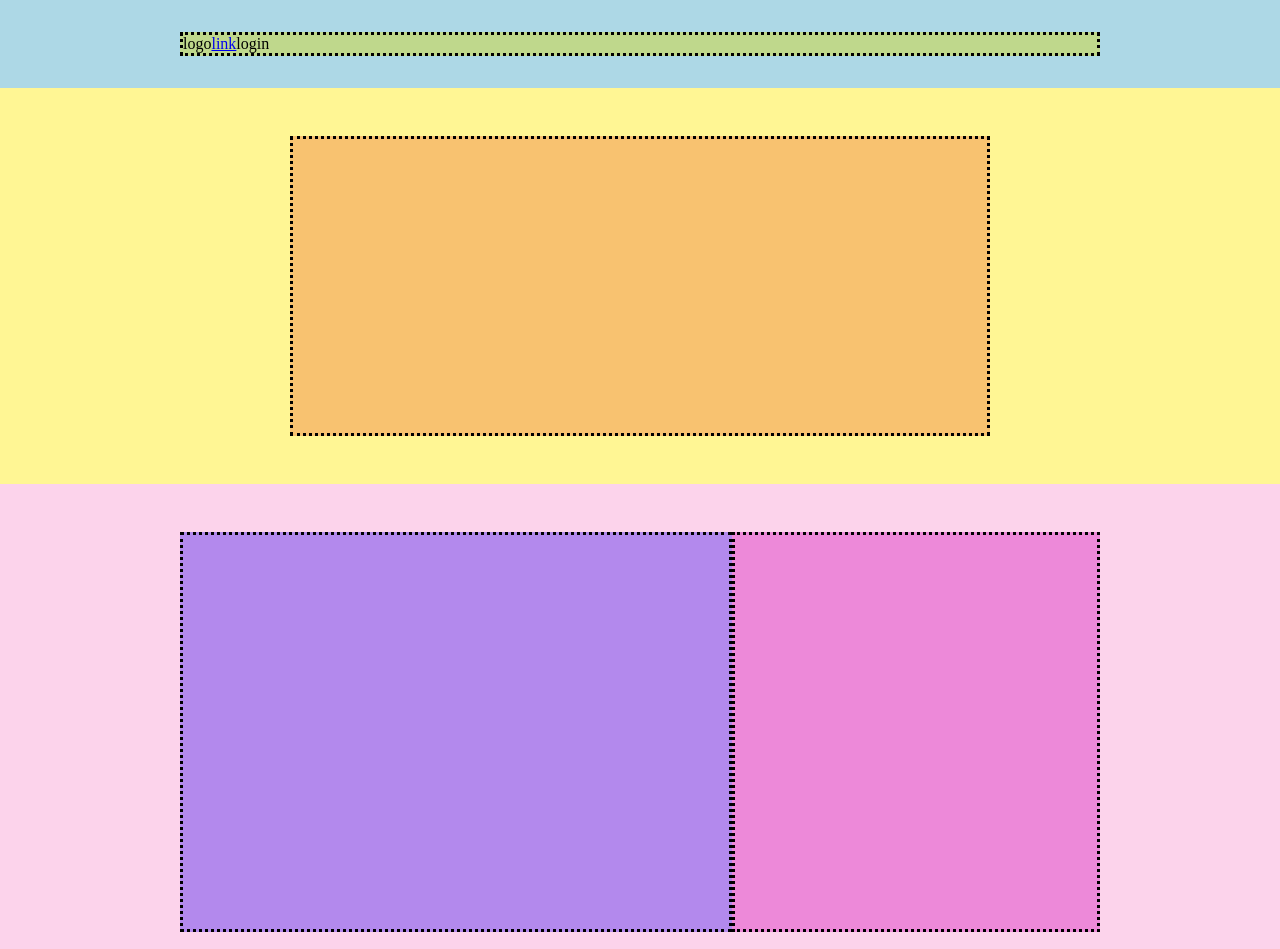
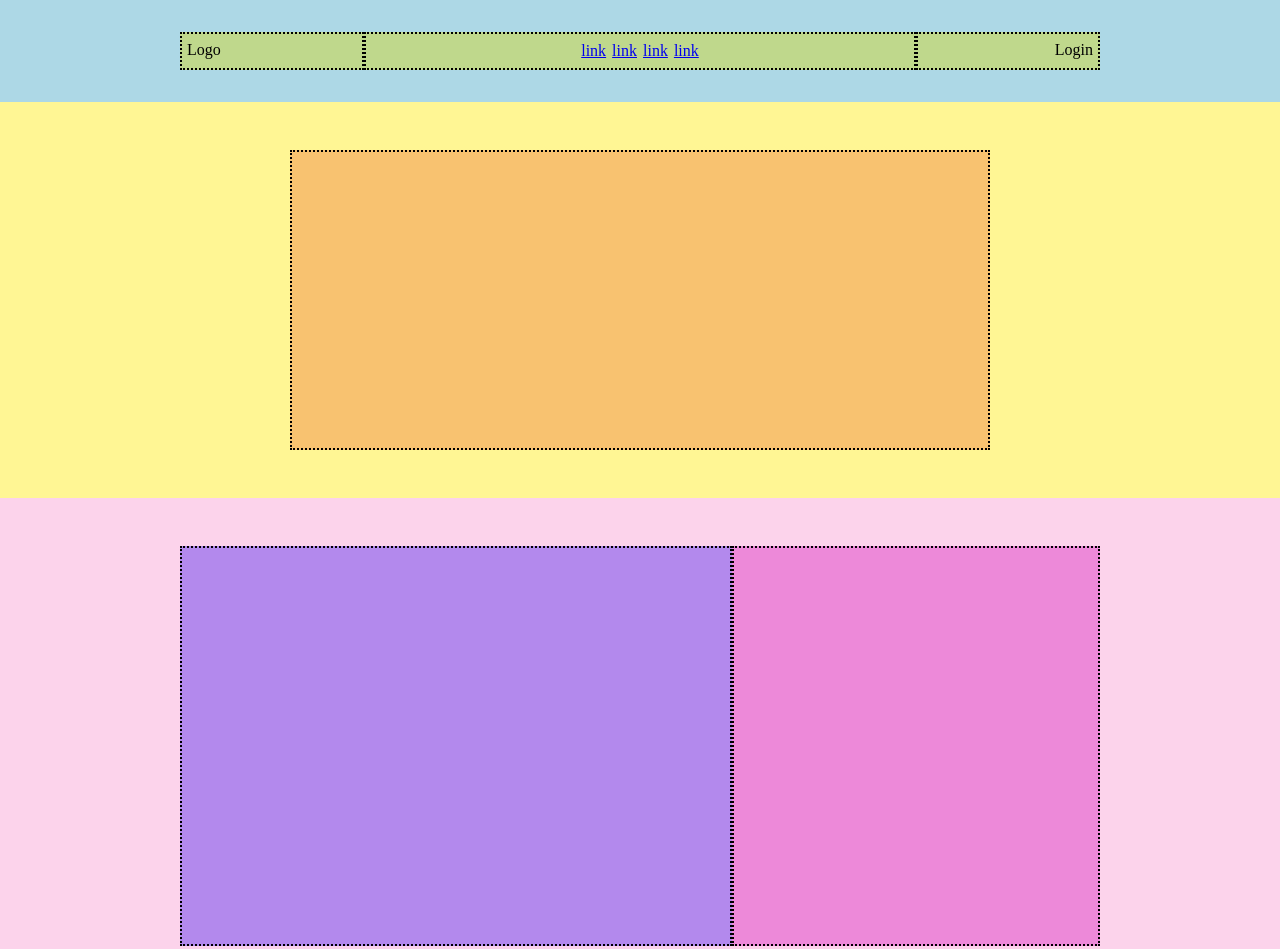
Before and after one commit to HelgaToshkollari/htmlcss-struttura-discord, a plain HTML site: page index.html in a window 1280 px wide. Shown: the top 949 px of the page. Drawn offline with Linux system fonts and the light colour scheme.

Commit message:
adds changes

```diff
--- a/css/style.css
+++ b/css/style.css
@@ -3,33 +3,46 @@
     margin: 0;
     padding: 0;
 }
+
+.row{
+    display: flex;
+}
+
+.container {
+    width: 920px;
+    margin: 0 auto;
+}
+
 header{
     background-color: lightblue;
     padding: 2rem;
 
 }
-.menu ul {
-    list-style: none;
-    text-align: center;
+header .row > div{
+    background-color: rgb(191, 216, 140);
+    border: 2px  dotted black;
+    flex-basis: 20%;
+    line-height: 2rem;
+    padding: 0 5px;
+}
+.row .links-container{
+    flex-grow: 1;
+    flex-basis: 60%;
     display: flex;
-
+    align-items: center;
+    justify-content: center;
 }
 
-.container {
-    width: 920px;
-    margin: 0 auto;
-    display: flex;
+.links-container ul li{
+    display: inline-block;
+    line-height: 2rem;
+    text-align: center;
+    padding: 1px;
+}
+.login-container{
+    text-align: right;
+}
 
-
-}
-.container.menu {
-    background-color: rgb(191, 216, 140);
-    margin: auto;
-    border: 3px dotted black;
-
-
-
-}
 .intro{
     background-color: rgb(255, 246, 148);
     padding: 3rem;
@@ -38,7 +51,7 @@ header{
     width: 700px;
     height: 300px;
     background-color: rgb(248, 194, 112);
-    border: 3px dotted black;
+    border: 2px dotted black;
     display: flex;
     justify-content: center;
     align-items: center;
@@ -57,7 +70,7 @@ main section{
     width: 60%;
     height: 400px;
     display: flex;
-    border: 3px dotted black;
+    border: 2px dotted black;
 
 }
 .container .col2{
@@ -65,37 +78,37 @@ main section{
     display: flex;
     width: 40%;
     height: 400px;
-    border: 3px dotted black;
+    border: 2px dotted black;
 }
 .container .col3{
     background-color: rgb(149, 237, 137);
     display: flex;
     width: 100%;
     height: 600px;
-    border: 3px dotted black;
+    border: 2px dotted black;
 }
 footer{
     background-color: rgb(34, 34, 34);
+    display: flex;
+
+}
+footer .container .row{
+    padding-top: 4rem;
+    border-bottom: 3px solid rgb(134, 134, 179);
 }
 
-.top{
-    width: 100%;
-    display: flex;
-    margin: 1rem 0;
-    border-bottom: 2px solid gray;
-
-}
-.top .main-col {
+footer .row .main-col {
     background-color: rgb(237, 137, 217);
     display: flex;
     width: 30%;
     height: 400px;
-    border: 3px dotted black;
+    border: 2px dotted black;
 }
-.top .side-col{
+footer .row .side-col{
     display: flex;
     background-color: aquamarine;
     height: 400px;
     flex-grow: 3;
-    border: 3px dotted black;
+    border: 2px dotted black;
+    margin-bottom: 3rem;
 }
--- a/index.html
+++ b/index.html
@@ -5,12 +5,30 @@
     </head>
     <body>
         <header>
-            <nav class="container menu">
+            <nav class="container">
+
+                <div class="row">
+
+                    <div class="logo-container">
+                        <span class="logo">Logo</span>
+                    </div>
+
+                    <div class="links-container">
                         <ul>
-                    <li>logo</li>
                             <li><a href="#">link</a></li>
-                    <li>login</li>
+                            <li><a href="#">link</a></li>
+                            <li><a href="#">link</a></li>
+                            <li><a href="#">link</a></li>
                         </ul>
+                    </div >
+
+                    <div class="login-container">
+                        <span class="login">Login</span>
+
+                    </div>
+
+                </div>
+
             </nav>
         </header>
         <main>
@@ -21,8 +39,8 @@
 
             </section>
             <section class="pink">
-                <div class="container ">
-
+                <div class="container">
+                    <div class="row">
                          <div class="col">
 
                         </div>
@@ -31,32 +49,36 @@
                         </div>
 
                     </div>
+
+                </div>
             </section>
 
             <section class="blue">
-                <div class="container ">
-
+                <div class="container">
+                    <div class="row">
                         <div class="col2">
 
                         </div>
                         <div class="col">
 
                         </div>
-
+                      </div>
                 </div>
 
             </section>
             <section class="pink">
-                <div class="container ">
-
+                <div class="container" >
+                    <div class="row">
                         <div class="col">
 
                         </div>
+
                         <div class="col2">
 
                         </div>
+                    </div>
+                </div>
 
-                </div>
             </section>
             <section class="blue">
                 <div class="container ">
@@ -72,7 +94,7 @@
         </main>
         <footer>
             <div class="container ">
-                <div class="top">
+                <div class="row">
                     <div class="main-col">
 
                     </div>
@@ -83,9 +105,9 @@
 
                     </div>
                     <div class="side-col">
-
                 </div>
 
+                <div class="row">
                     <div class="bottom">
                          <div class="logo">
 
@@ -94,6 +116,8 @@
 
                         </div>
                     </div>
+
+                </div>
             </div>
         </footer>
     </body>
```
Lines whose indentation alone changed are shown as unchanged.
